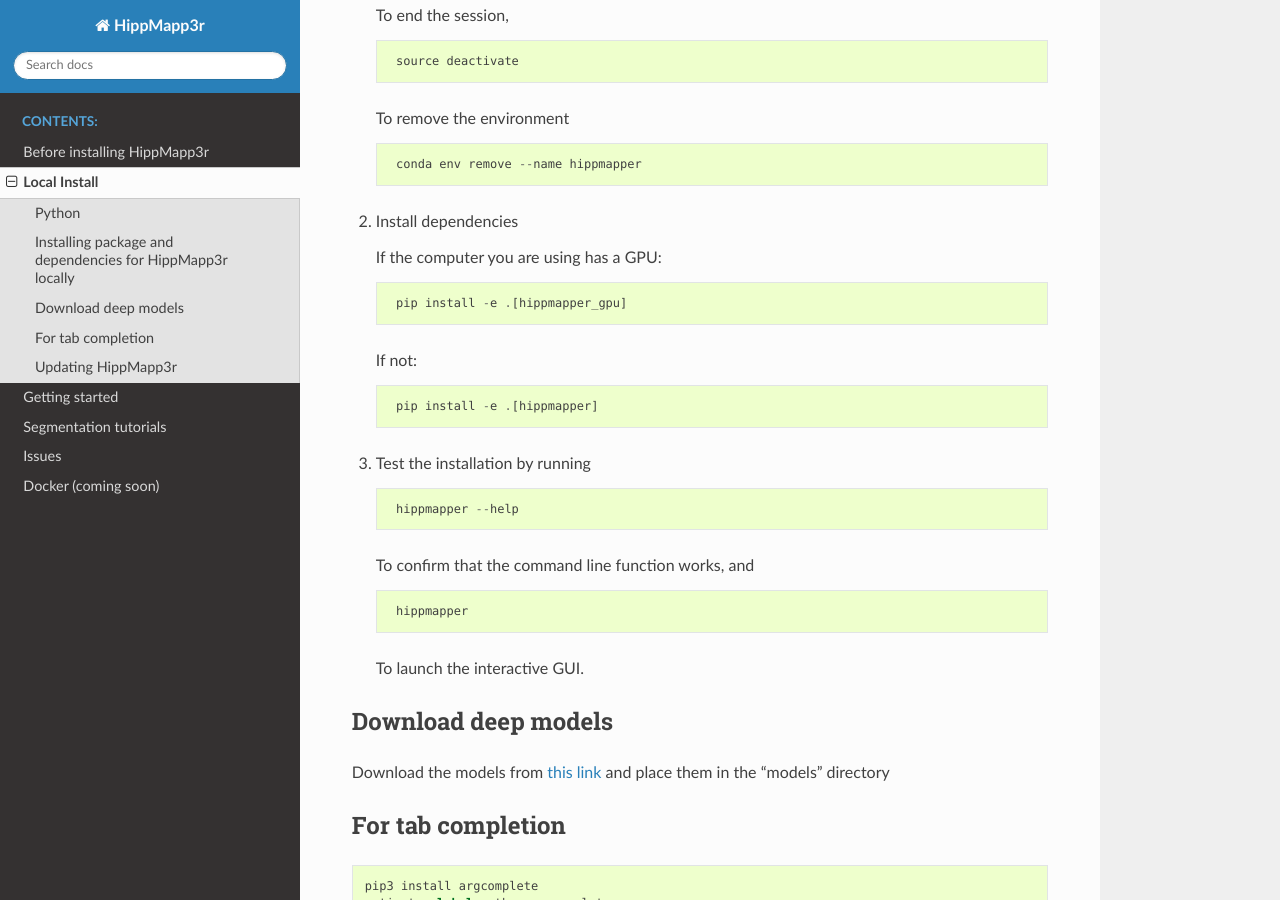
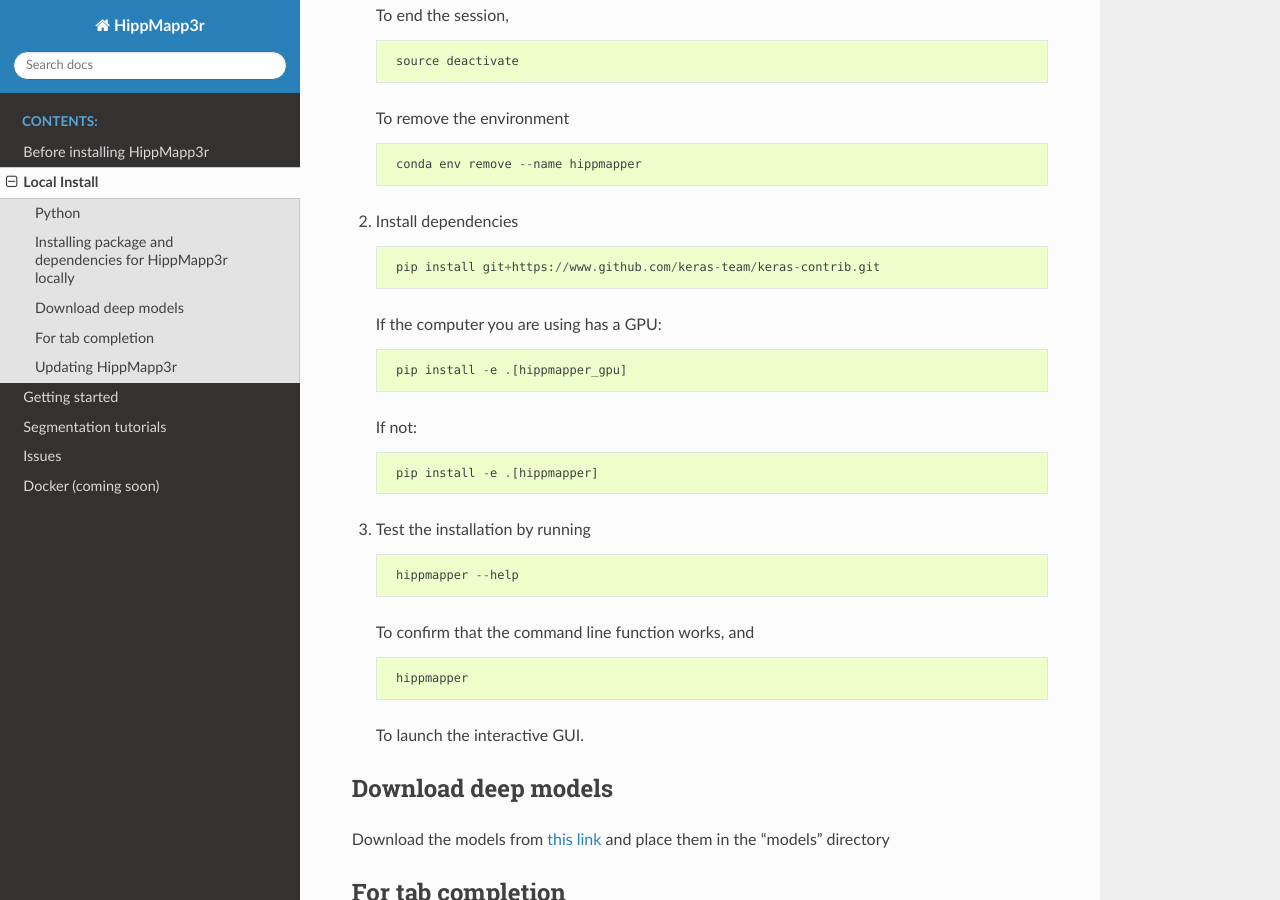
Before and after one commit to AICONSlab/HippMapp3r, a Sphinx documentation site: the page built from docs/install.md, in a window 1280 px wide and 900 px high, scrolled down 661 px. Built offline with Sphinx 7.4.7 and the Read the Docs theme 2.0.0, drawn with Linux system fonts in a browser that asks for light colours.

Commit message:
upd install.md

```diff
--- a/docs/install.md
+++ b/docs/install.md
@@ -28,6 +28,8 @@
         conda env remove --name hippmapper
 
 2. Install dependencies
+
+        pip install git+https://www.github.com/keras-team/keras-contrib.git
 
     If the computer you are using has a GPU:
 
```
